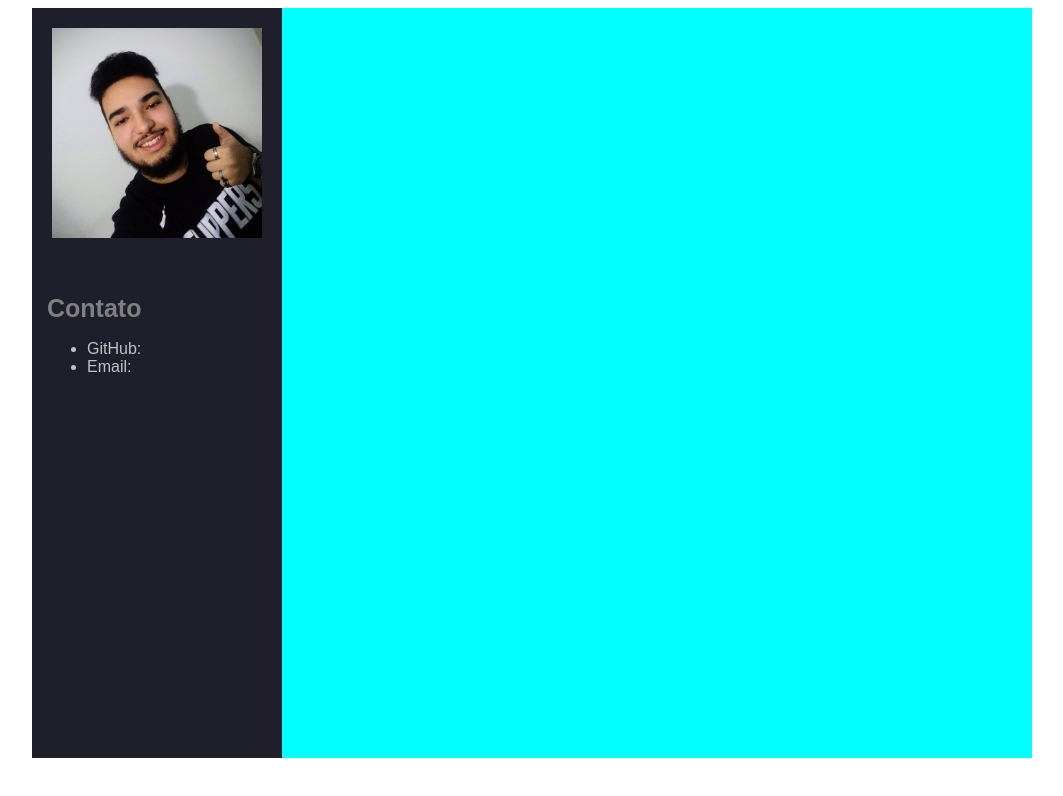
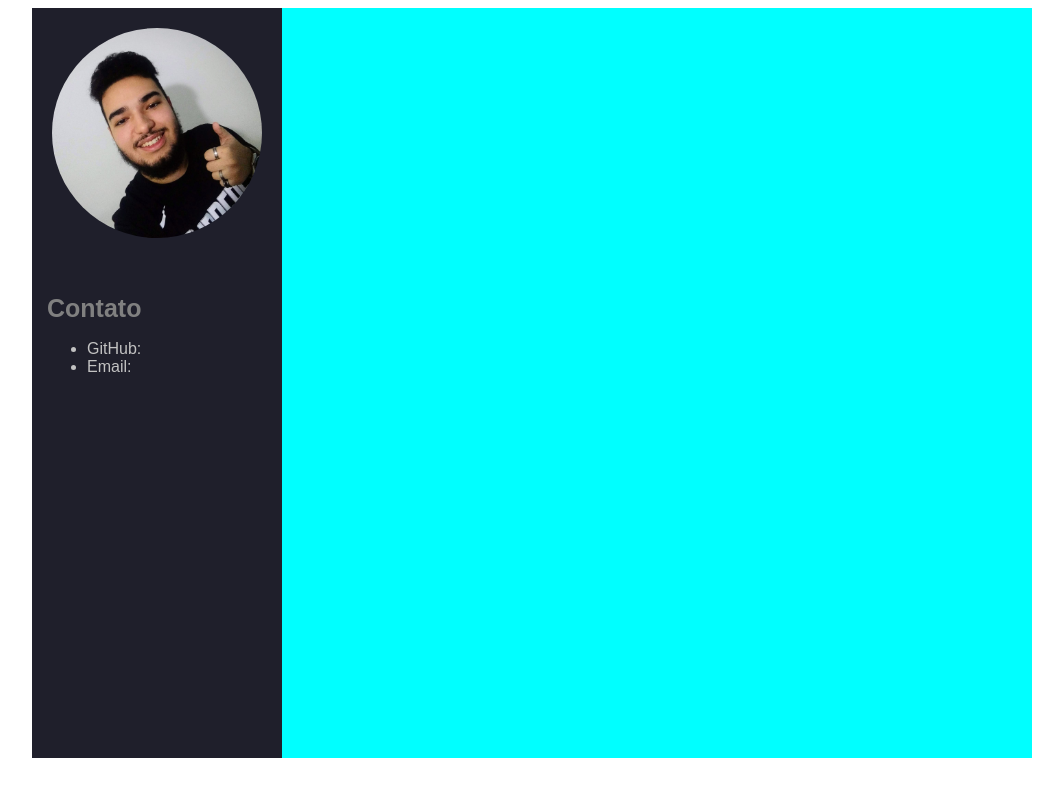
Before and after one commit to JoaoVitorSilva27/Projeto-curriculum, a plain HTML site: page index.html in a window 1280 px wide. Shown: the whole page, without its empty margins (108-1171 px from the left). Drawn offline with Linux system fonts and the light colour scheme.

Commit message:
Foto circular

```diff
--- a/src/css/style.css
+++ b/src/css/style.css
@@ -18,6 +18,7 @@ body{
     height: 210px;
     width: 210px;
     padding: 20px;
+    border-radius: 225px;
 }
 
 #contato h1{
```
